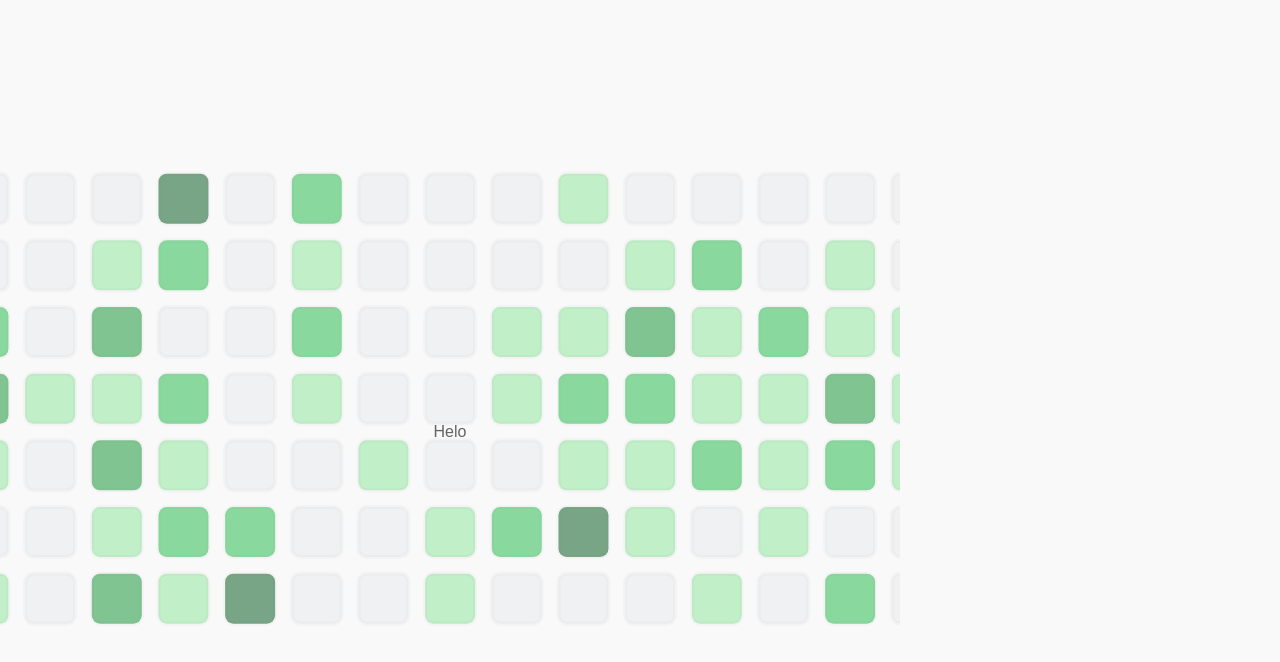
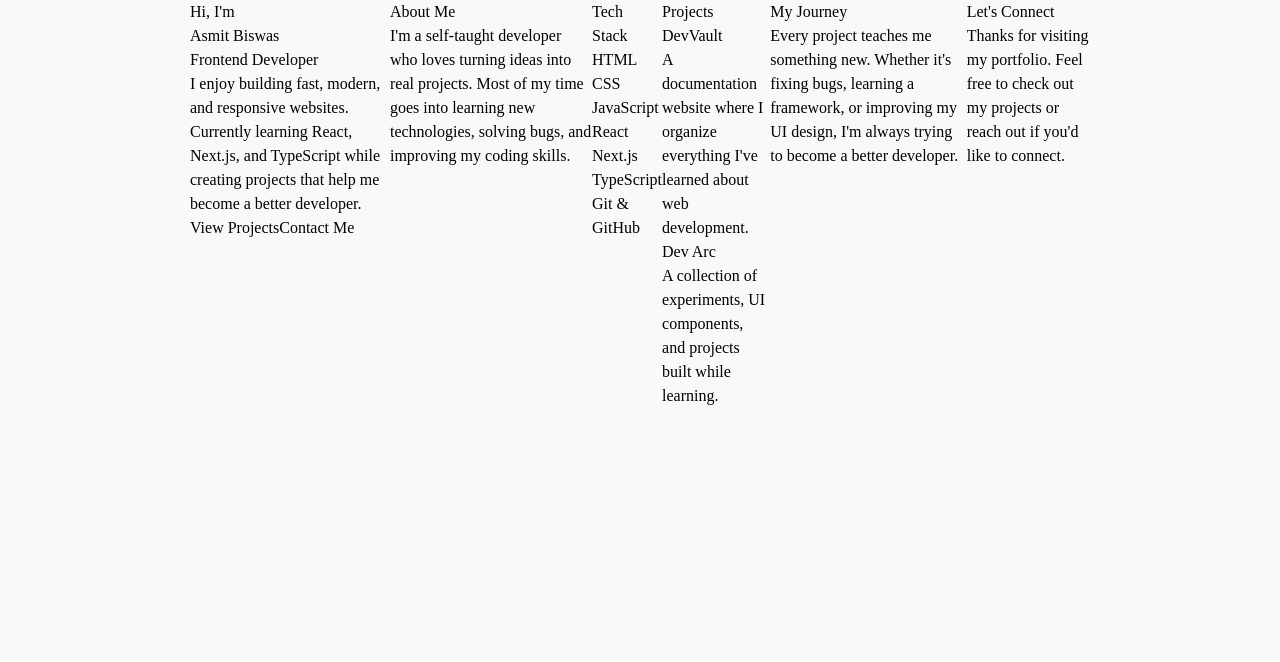
Before and after one commit to asmitbiswas/Port_Folio, a Next.js app in the folder app/: page / in a window 1280 px wide. Shown: the top 662 px of the page. Built offline with nearby package versions, Linux system fonts and the light colour scheme.

Commit message:
Wrote the HTMl of portfolio :

```diff
--- a/app/app/Style.css
+++ b/app/app/Style.css
@@ -1,17 +1,10 @@
 .SVG {
-    background-image: url("public/github-commit.svg");
-    background-position: center;
-    background-repeat: no-repeat;
-    background-size: cover;
+    width: 100vw;
+    height: 100vh;
 
-    width: 100%;
-    height: 100vh;
+    background-image: url("public/github-commit.svg") center center / contain no-repeat;
 
     display: flex;
     justify-content: center;
     align-items: center;
-
-    margin: 0;
-    opacity: 0.6;
-    overflow: hidden;
 }
--- a/app/app/page.tsx
+++ b/app/app/page.tsx
@@ -5,19 +5,113 @@ import "./Style.css";
 
 export default function Home() {
   return (
-    <div
+  <main
   style={{
     maxWidth:"900px",
-      display:"flex",
-      marginTop:"2rem"
+    margin:"0 auto",
+    fontFamily:"ui-sans-serif",
+    display:"flex"
   }}
   >
-      <div className="SVG">
+
+  <section className="hero">
+
+    <p>Hi, I'm</p>
+
+    <h1>Asmit Biswas</h1>
+
+    <h2>Frontend Developer</h2>
+
     <p>
-      Helo
+      I enjoy building fast, modern, and responsive websites.
+      Currently learning React, Next.js, and TypeScript while
+      creating projects that help me become a better developer.
     </p>
-      </div>
+
+    <div className="buttons">
+      <button>View Projects</button>
+      <button>Contact Me</button>
     </div>
 
+  </section>
+
+  <section className="about">
+
+    <h2>About Me</h2>
+
+    <p>
+      I'm a self-taught developer who loves turning ideas into
+      real projects. Most of my time goes into learning new
+      technologies, solving bugs, and improving my coding skills.
+    </p>
+
+  </section>
+
+  <section className="skills">
+
+    <h2>Tech Stack</h2>
+
+    <ul>
+      <li>HTML</li>
+      <li>CSS</li>
+      <li>JavaScript</li>
+      <li>React</li>
+      <li>Next.js</li>
+      <li>TypeScript</li>
+      <li>Git & GitHub</li>
+    </ul>
+
+  </section>
+
+  <section className="projects">
+
+    <h2>Projects</h2>
+
+    <article>
+      <h3>DevVault</h3>
+
+      <p>
+        A documentation website where I organize everything
+        I've learned about web development.
+      </p>
+    </article>
+
+    <article>
+      <h3>Dev Arc</h3>
+
+      <p>
+        A collection of experiments, UI components,
+        and projects built while learning.
+      </p>
+    </article>
+
+  </section>
+
+  <section className="journey">
+
+    <h2>My Journey</h2>
+
+    <p>
+      Every project teaches me something new.
+      Whether it's fixing bugs, learning a framework,
+      or improving my UI design, I'm always trying
+      to become a better developer.
+    </p>
+
+  </section>
+
+  <section className="contact">
+
+    <h2>Let's Connect</h2>
+
+    <p>
+      Thanks for visiting my portfolio.
+      Feel free to check out my projects
+      or reach out if you'd like to connect.
+    </p>
+
+  </section>
+
+</main>
   );
 }
```
Lines whose indentation alone changed are shown as unchanged.
